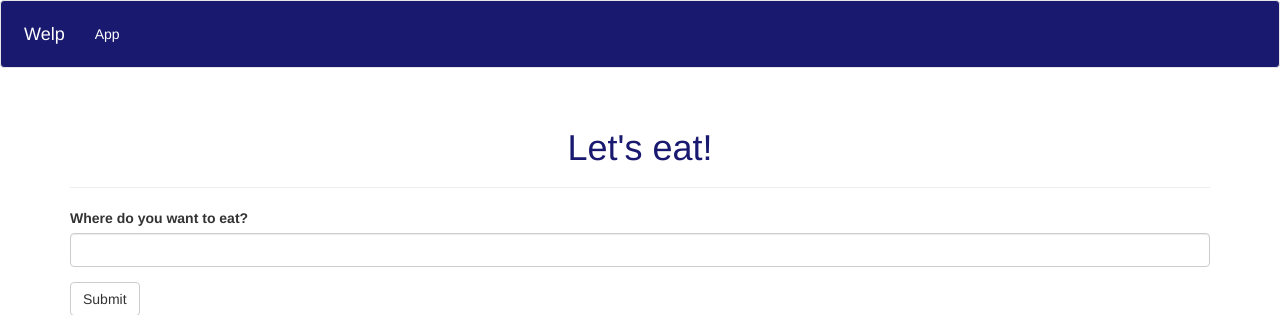
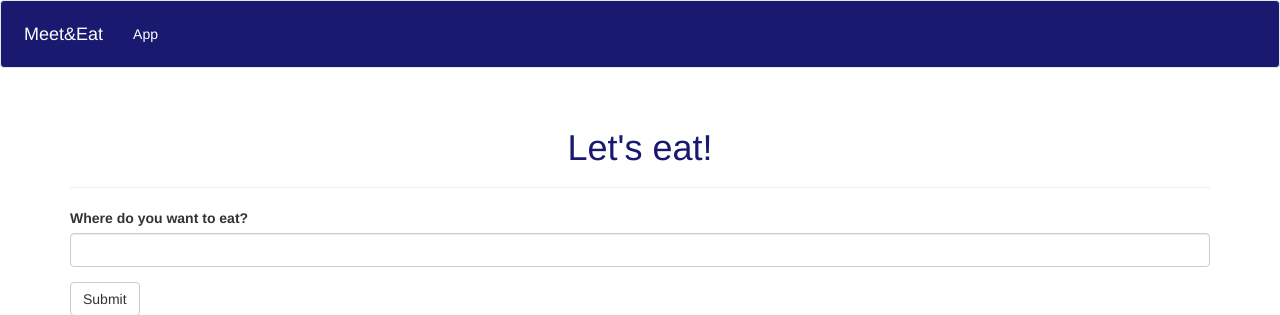
Before and after one commit to kegankawamura/Meet-Eat, a Flask app: page / in a window 1280 px wide. Shown: the top 315 px of the page. Run offline with Flask 2, Linux system fonts and the light colour scheme; some libraries are stand-ins or nearby versions.

Commit message:
Fixes a small bug with unreadable inputs, changes name

```diff
--- a/app.py
+++ b/app.py
@@ -59,8 +59,8 @@ def search():
     address,error = "",False
     if search_form.validate_on_submit():
         session['searchterm'] = search_form.searchterm.data
-        new_url,new_address = True, True
         try:
+            new_url, new_address = True, True
             location = gmaps.places_autocomplete(session['searchterm'])[0]
             address = location['description']
             rand_url = poll_url+addon()
@@ -70,6 +70,8 @@ def search():
             db_session.commit()
         except IndexError:
             error = True
+            new_url, new_address = False, False
+            rand_url = ""
         #geocode_result = gmaps.geocode(address)
         return render_template('submission.html',form=close_form,new_url=new_url,new_address=new_address,poll_url=rand_url,address=address,error=error)
     if 'user' in session.keys() and session['user']:
--- a/templates/base.html
+++ b/templates/base.html
@@ -1,6 +1,6 @@
 {% extends "bootstrap/base.html" %}
 
-{% block title %}Welp: MAGA{% endblock %}
+{% block title %}Meet&Eat{% endblock %}
 
 {% block styles %}
 {{super()}}
@@ -17,7 +17,7 @@
             <span class="icon-bar"></span>
             <span class="icon-bar"></span>
         </button>
-        <a class="navbar-brand" href="/">Welp</a>
+        <a class="navbar-brand" href="/">Meet&Eat</a>
     </div>
     <div class="navbar-collapse collapse">
         <ul class="nav navbar-nav">
--- a/templates/index.html
+++ b/templates/index.html
@@ -1,6 +1,6 @@
 {% extends "base.html" %}
 
-{% block title %}Welp{% endblock %}
+{% block title %}Meet&Eat{% endblock %}
 
 {% import "bootstrap/wtf.html" as wtf %}
 
--- a/templates/submission.html
+++ b/templates/submission.html
@@ -1,12 +1,12 @@
 {%extends "base.html" %}
 
-{% block title %} Welp {% endblock %}
+{% block title %} Meet&Eat {% endblock %}
 
 {% import "bootstrap/wtf.html" as wtf %}
 
 {%block page_content %}
 <div class="page-header">
-    <h1>{%if new_address and not error%} You want to eat in the vicinity of {{address}}
+    <h1>{%if new_address and not error%} You want to eat in the vicinity of {{address}}.
         {%elif error%}
         Not a valid query! Please try searching for another location.
         {%else%}
```
